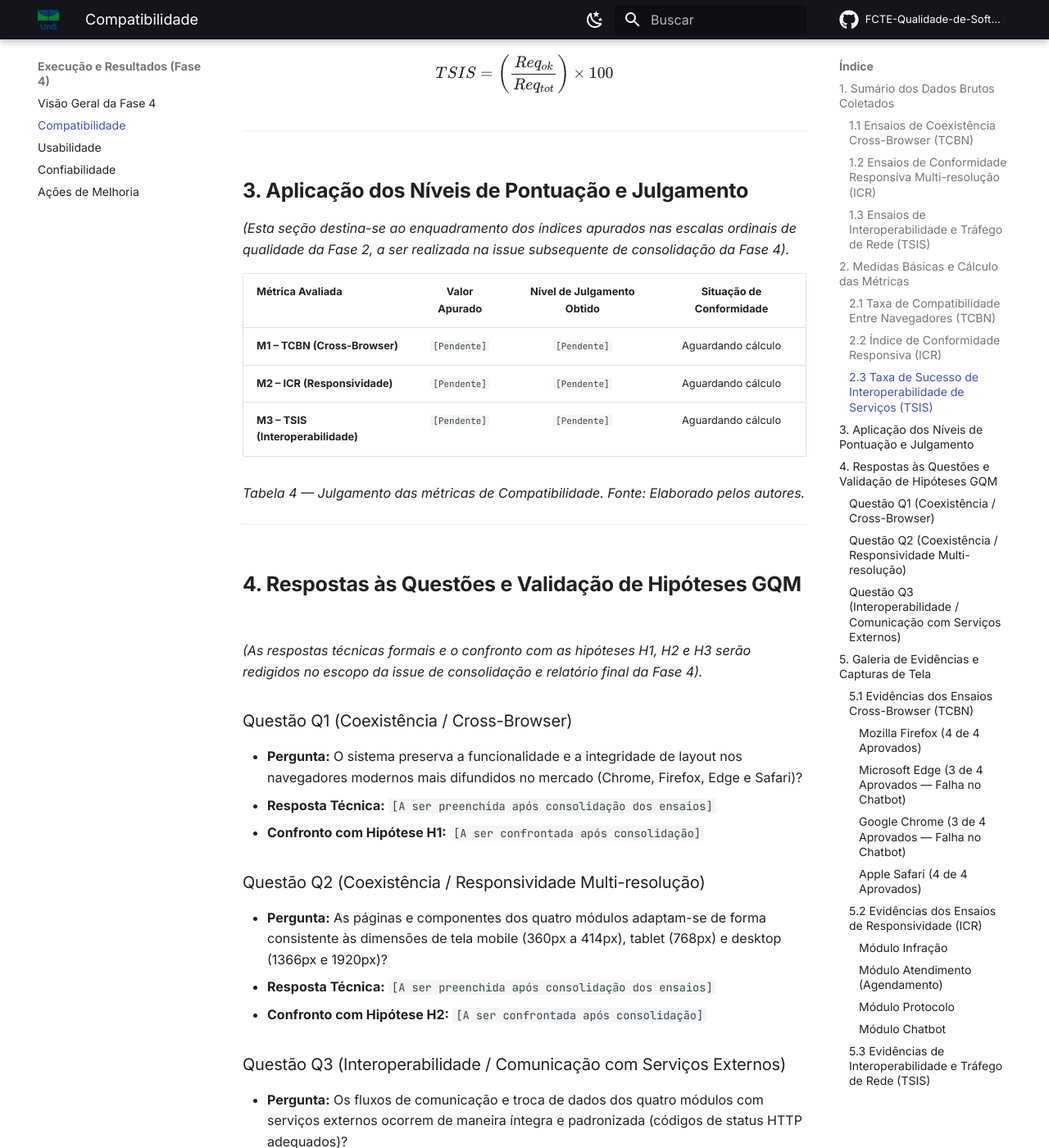
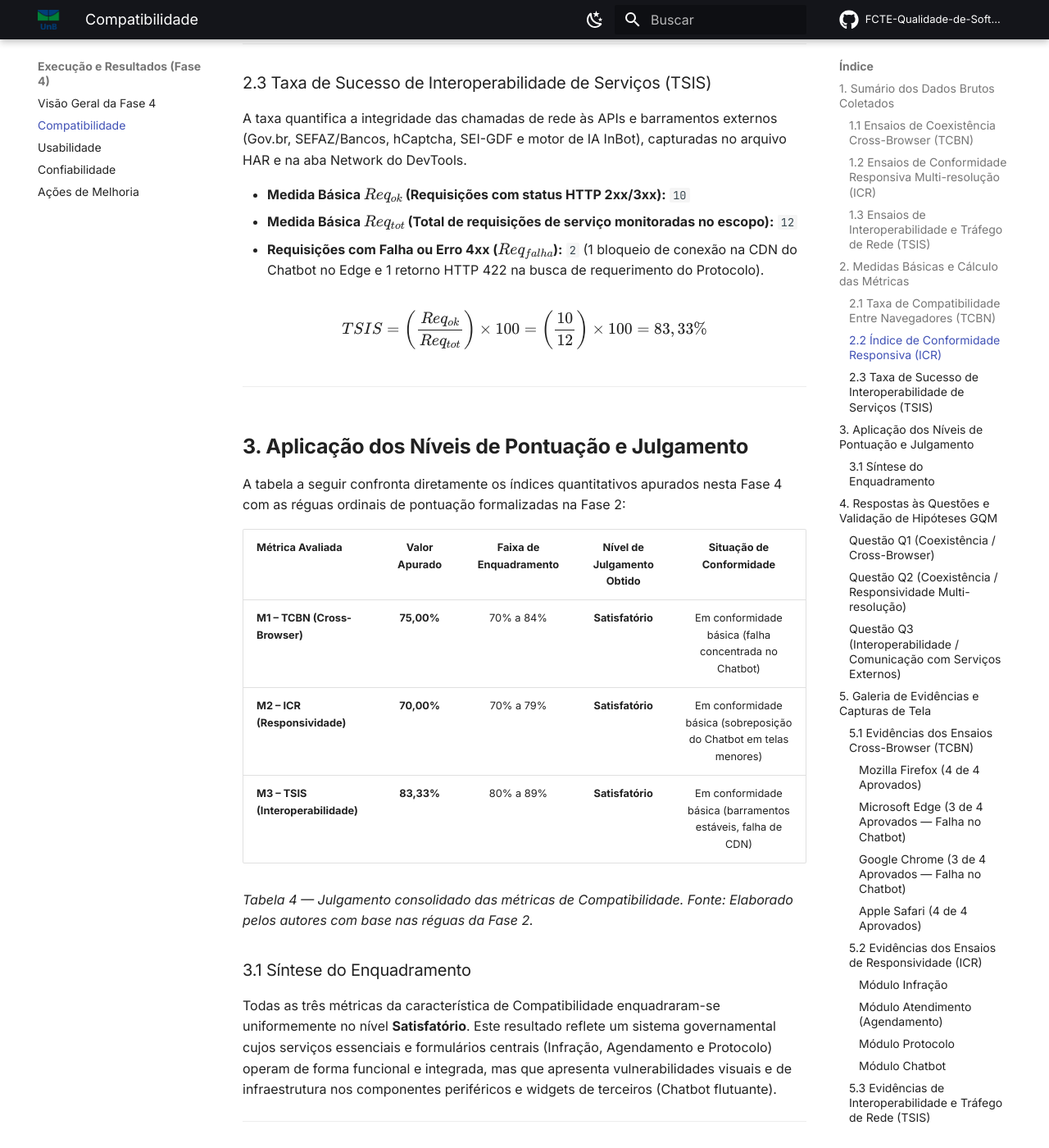
Before and after one commit to FCTE-Qualidade-de-Software-1/2026-2_T02_KAY_MCNULTY, an MkDocs documentation site: the page built from docs/fase4/compatibilidade.md, in a window 1280 px wide and 1400 px high, scrolled down 3773 px. Shown: the whole window at 82% size. Built offline with MkDocs 1.6.1 and Material for MkDocs 9.7.7, drawn with Linux system fonts in a browser that asks for light colours; comment, search, counter and statistics services are not loaded; some of the changed text lies outside the part shown.

Commit message:
docs(fase4): calcula metricas tcbn, icr e tsis e enquadra nos niveis de julgamento
- Calcula TCBN (75.00%), ICR (70.00%) e TSIS (83.33%) a partir de dados empiricos
- Enquadra todas as tres metricas no nivel Satisfatorio da Fase 2
- Sintetiza consistencia entre servicos centrais estaveis e falhas em widgets de terceiros

Co-authored-by: Nicole Jovita Fernandes <nicolejovitafernandes@gmail.com>

```diff
--- a/docs/fase4/compatibilidade.md
+++ b/docs/fase4/compatibilidade.md
@@ -68,43 +68,56 @@ Amostragem de requisições de rede capturadas via DevTools Network (Fetch/XHR)
 
 ## 2. Medidas Básicas e Cálculo das Métricas
 
-*(Esta seção destina-se à consolidação formal dos cálculos matemáticos das métricas TCBN, ICR e TSIS, a ser realizada na issue de consolidação e análise da Fase 4 após o fechamento da coleta de dados).*
+Os cálculos a seguir aplicam rigorosamente as fórmulas matemáticas padronizadas na [Fase 2](../fase2/compatibilidade.md) e detalhadas no Plano de Avaliação da [Fase 3](../fase3/compatibilidade.md), alimentadas pelos registros empíricos brutos coletados em ambiente de produção do Portal Detran Digital DF.
 
 ### 2.1 Taxa de Compatibilidade Entre Navegadores (TCBN)
-* Medida Básica $N_{ap}$ (Cenários aprovados em todos os 4 navegadores): `[Aguardando consolidação]`
-* Medida Básica $N_{tot}$ (Total de cenários planejados): `4`
 
-$$TCBN = \left(\frac{N_{ap}}{N_{tot}}\right) \times 100$$
+Conforme a metodologia da Fase 3, um módulo avaliado só é considerado aprovado ($N_{ap} = 1$) se obtiver conformidade estrita e funcional nos quatro navegadores em escopo (Google Chrome, Mozilla Firefox, Microsoft Edge e Apple Safari).
+
+* **Medida Básica $N_{ap}$ (Cenários aprovados em todos os 4 navegadores):** `3` (Infração, Atendimento e Protocolo obtiveram sucesso pleno em todos os navegadores; o Chatbot reprovou no Chrome e Edge).
+* **Medida Básica $N_{tot}$ (Total de cenários/módulos avaliados):** `4`
+
+$$TCBN = \left(\frac{N_{ap}}{N_{tot}}\right) \times 100 = \left(\frac{3}{4}\right) \times 100 = 75,00\%$$
 
 ---
 
 ### 2.2 Índice de Conformidade Responsiva (ICR)
-* Medida Básica $T_{conf}$ (Pontos de inspeção conformes): `[Aguardando consolidação]`
-* Medida Básica $T_{tot}$ (Total de pontos de inspeção): `20`
 
-$$ICR = \left(\frac{T_{conf}}{T_{tot}}\right) \times 100$$
+O índice consolida a inspeção visual e ergonômica sobre as cinco viewports padronizadas nos quatro módulos, totalizando 20 pontos de verificação.
+
+* **Medida Básica $T_{conf}$ (Pontos de inspeção conformes):** `14` (Infração: 1/5; Atendimento: 4/5; Protocolo: 4/5; Chatbot: 5/5).
+* **Medida Básica $T_{tot}$ (Total de pontos de inspeção):** `20`
+
+$$ICR = \left(\frac{T_{conf}}{T_{tot}}\right) \times 100 = \left(\frac{14}{20}\right) \times 100 = 70,00\%$$
 
 ---
 
 ### 2.3 Taxa de Sucesso de Interoperabilidade de Serviços (TSIS)
-* Medida Básica $Req_{ok}$ (Requisições com status HTTP 2xx/3xx): `[Aguardando consolidação]`
-* Medida Básica $Req_{tot}$ (Total de requisições de rede monitoradas no escopo): `[Aguardando consolidação]`
 
-$$TSIS = \left(\frac{Req_{ok}}{Req_{tot}}\right) \times 100$$
+A taxa quantifica a integridade das chamadas de rede às APIs e barramentos externos (Gov.br, SEFAZ/Bancos, hCaptcha, SEI-GDF e motor de IA InBot), capturadas no arquivo HAR e na aba Network do DevTools.
+
+* **Medida Básica $Req_{ok}$ (Requisições com status HTTP 2xx/3xx):** `10`
+* **Medida Básica $Req_{tot}$ (Total de requisições de serviço monitoradas no escopo):** `12`
+* **Requisições com Falha ou Erro 4xx ($Req_{falha}$):** `2` (1 bloqueio de conexão na CDN do Chatbot no Edge e 1 retorno HTTP 422 na busca de requerimento do Protocolo).
+
+$$TSIS = \left(\frac{Req_{ok}}{Req_{tot}}\right) \times 100 = \left(\frac{10}{12}\right) \times 100 = 83,33\%$$
 
 ---
 
 ## 3. Aplicação dos Níveis de Pontuação e Julgamento
 
-*(Esta seção destina-se ao enquadramento dos índices apurados nas escalas ordinais de qualidade da Fase 2, a ser realizada na issue subsequente de consolidação da Fase 4).*
+A tabela a seguir confronta diretamente os índices quantitativos apurados nesta Fase 4 com as réguas ordinais de pontuação formalizadas na Fase 2:
 
-| Métrica Avaliada | Valor Apurado | Nível de Julgamento Obtido | Situação de Conformidade |
-| :--- | :---: | :---: | :---: |
-| **M1 – TCBN (Cross-Browser)** | `[Pendente]` | `[Pendente]` | Aguardando cálculo |
-| **M2 – ICR (Responsividade)** | `[Pendente]` | `[Pendente]` | Aguardando cálculo |
-| **M3 – TSIS (Interoperabilidade)** | `[Pendente]` | `[Pendente]` | Aguardando cálculo |
+| Métrica Avaliada | Valor Apurado | Faixa de Enquadramento | Nível de Julgamento Obtido | Situação de Conformidade |
+| :--- | :---: | :---: | :---: | :---: |
+| **M1 – TCBN (Cross-Browser)** | **75,00%** | 70% a 84% | **Satisfatório** | Em conformidade básica (falha concentrada no Chatbot) |
+| **M2 – ICR (Responsividade)** | **70,00%** | 70% a 79% | **Satisfatório** | Em conformidade básica (sobreposição do Chatbot em telas menores) |
+| **M3 – TSIS (Interoperabilidade)** | **83,33%** | 80% a 89% | **Satisfatório** | Em conformidade básica (barramentos estáveis, falha de CDN) |
 
-*Tabela 4 — Julgamento das métricas de Compatibilidade. Fonte: Elaborado pelos autores.*
+*Tabela 4 — Julgamento consolidado das métricas de Compatibilidade. Fonte: Elaborado pelos autores com base nas réguas da Fase 2.*
+
+### 3.1 Síntese do Enquadramento
+Todas as três métricas da característica de Compatibilidade enquadraram-se uniformemente no nível **Satisfatório**. Este resultado reflete um sistema governamental cujos serviços essenciais e formulários centrais (Infração, Agendamento e Protocolo) operam de forma funcional e integrada, mas que apresenta vulnerabilidades visuais e de infraestrutura nos componentes periféricos e widgets de terceiros (Chatbot flutuante).
 
 ---
 
```
